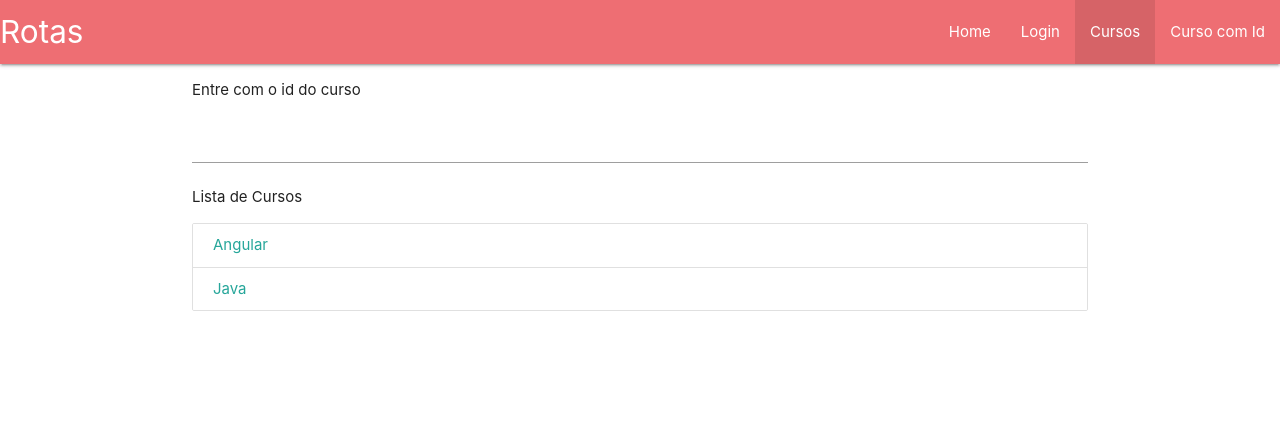
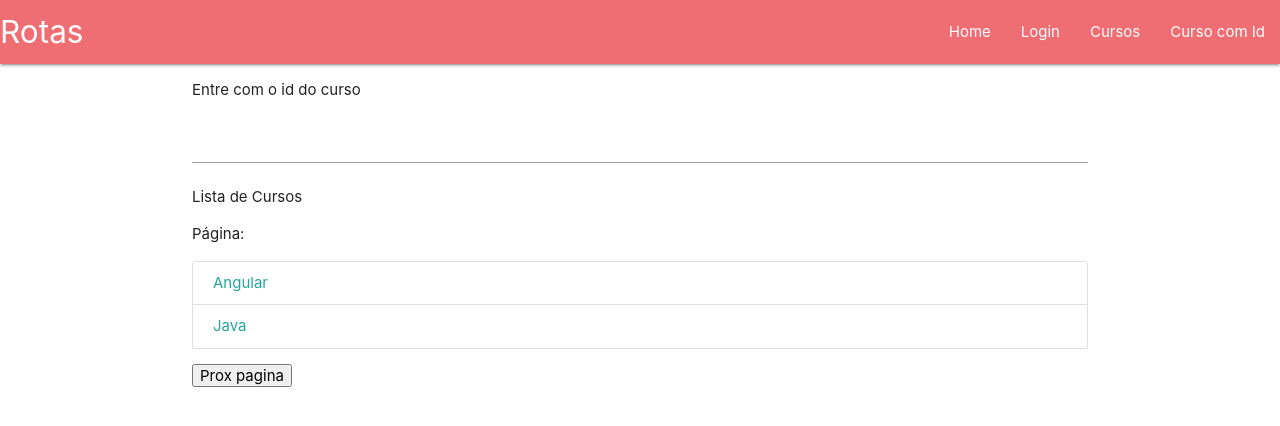
Before and after one commit to pereirathiago/angular, an Angular app in the folder rotas/: page /cursos in a window 1280 px wide. Shown: the top 426 px of the page. Built offline with nearby package versions, Linux system fonts and the light colour scheme.

Commit message:
#56: Rotas: Definindo e extraindo parâmetros de url (query)

```diff
--- a/rotas/src/app/app.component.html
+++ b/rotas/src/app/app.component.html
@@ -4,7 +4,7 @@
     <ul id="nav-mobile" class="right hide-on-med-and-down">
       <li routerLinkActive="active" [routerLinkActiveOptions]="{exact: true}"><a routerLink="">Home</a></li>
       <li routerLinkActive="active"><a routerLink="/login">Login</a></li>
-      <li routerLinkActive="active"><a routerLink="/cursos">Cursos</a></li>
+      <li routerLinkActive="active"><a routerLink="/cursos" [queryParams]="{pagina:1}">Cursos</a></li>
       <li routerLinkActive="active"><a [routerLink]="['curso', idCurso.value]">Curso com Id</a></li>
     </ul>
   </div>
--- a/rotas/src/app/cursos/cursos.component.html
+++ b/rotas/src/app/cursos/cursos.component.html
@@ -1,7 +1,8 @@
 <p>Lista de Cursos</p>
-
+<p>Página: {{ pagina }}</p>
 <div class="collection">
   <a class="collection-item" *ngFor="let curso of cursos" [routerLink]="['/curso', curso.id]">
     {{ curso.name }}
   </a>
 </div>
+<button (click)="proximaPagina()">Prox pagina</button>
--- a/rotas/src/app/cursos/cursos.component.ts
+++ b/rotas/src/app/cursos/cursos.component.ts
@@ -1,18 +1,40 @@
-import { Component, OnInit } from '@angular/core';
+import { Component, OnDestroy, OnInit } from '@angular/core';
 import { CursosService } from './cursos.service';
+import { ActivatedRoute, Router } from '@angular/router';
+import { Subscription } from 'rxjs';
 
 @Component({
   selector: 'app-cursos',
   templateUrl: './cursos.component.html',
   styleUrls: ['./cursos.component.css']
 })
-export class CursosComponent implements OnInit {
+export class CursosComponent implements OnInit, OnDestroy {
   cursos: any[] = []
+  pagina: number = 0
+  inscricao: Subscription = new Subscription()
 
-  constructor(private cursosService: CursosService) {}
+  constructor(
+    private cursosService: CursosService,
+    private route: ActivatedRoute,
+    private router: Router
+  ) { }
 
   ngOnInit(): void {
     this.cursos = this.cursosService.getCursos()
+    this.inscricao = this.route.queryParams.subscribe(
+      (queryParams: any) => {
+        this.pagina = queryParams['pagina']
+      }
+    )
+  }
+
+  ngOnDestroy(): void {
+    this.inscricao.unsubscribe()
+  }
+
+  proximaPagina() {
+    // this.pagina++
+    this.router.navigate(['/cursos'], {queryParams: {'pagina': ++this.pagina}})
   }
 
 }
```
